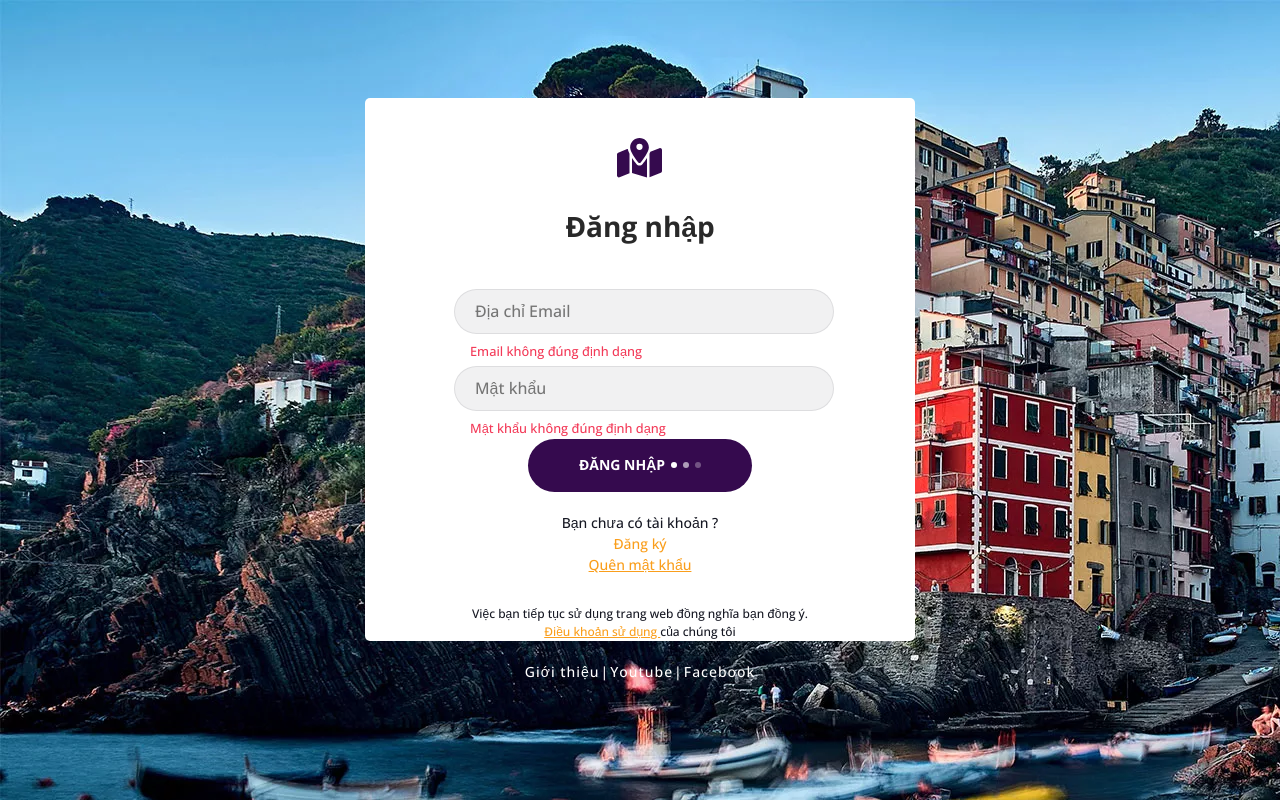
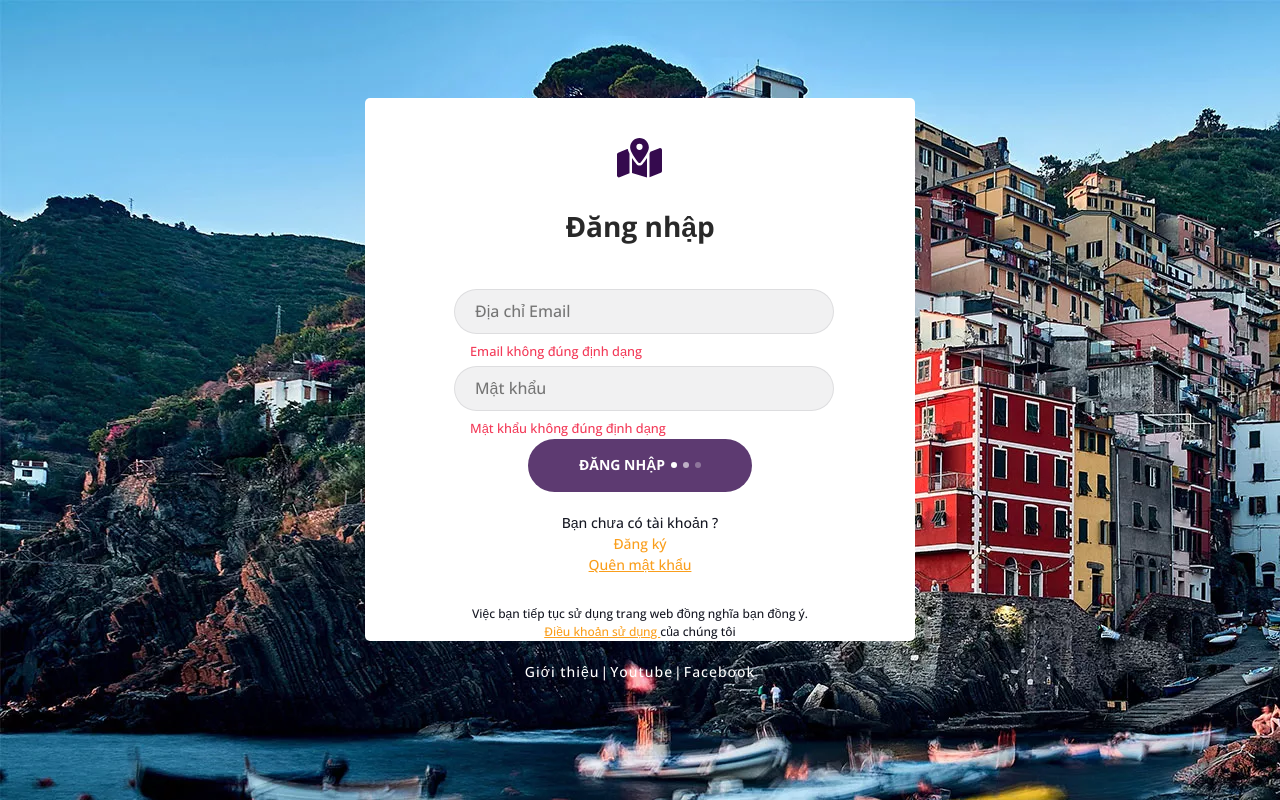
Before and after one commit to Pha1Huynh/travel_app_fe_react, a React (Create React App) app: page /login in a window 1280 px wide. Built offline with nearby package versions, Linux system fonts and the light colour scheme.

Commit message:
custom event onclic button

```diff
--- a/src/components/Button/Button.tsx
+++ b/src/components/Button/Button.tsx
@@ -2,12 +2,14 @@ import { IButton } from '../../interfaces/components/button.interfacce';
 import EllipsisIcon from '../EllipsisIcon/EllipsisIcon';
 
 function Button(props: IButton) {
-  const { text, type, size } = props;
+  const { text, type, size, eventOnClick, isDisabled } = props;
   let sizeCss = `button-size-${size}`;
   let typecss = `button-${type}`;
+  let disabledCss = isDisabled === true && `button-disabled `
+  console.log('check props button', props)
   return (
     <>
-      <button className={`${typecss} ${sizeCss}`}>
+      <button className={`${typecss} ${sizeCss} ${disabledCss}`} onClick={() => { eventOnClick() }}>
         {text} <EllipsisIcon />
       </button>
     </>
--- a/src/hoc/GlobalStyles/GlobalStyles.scss
+++ b/src/hoc/GlobalStyles/GlobalStyles.scss
@@ -116,9 +116,11 @@ body {
 .button-size-sm {
     width: 19.7rem;
 }
+
 .button-disabled {
-    opacity: .8;
-    cursor: not-allowed;
+    opacity       : .8;
+    pointer-events: none;
+
 }
 
 .max-wide-1200 {
--- a/src/interfaces/components/button.interfacce.ts
+++ b/src/interfaces/components/button.interfacce.ts
@@ -2,4 +2,6 @@ export interface IButton {
   text: string;
   type: string;
   size: string;
+  eventOnClick?: any;
+  isDisabled?: boolean;
 }
--- a/src/pages/client/LoginPage/LoginPage.tsx
+++ b/src/pages/client/LoginPage/LoginPage.tsx
@@ -27,8 +27,11 @@ function LoginPage() {
             setIsButtonDisabled(false);
         }
 
-    }, [loginState.userNameOrEmailAddress, loginState.password]);
+    }, [loginState]);
 
+    const handleLogin = () => {
+        console.log('...Login')
+    }
     return (<>
         {isLogin === true ? <div className="login-warpper">
             <div className="login-container">
@@ -55,8 +58,11 @@ function LoginPage() {
                             {loginState.password.length <= 3 && <small className='text-input-error'>Mật khẩu không đúng định dạng</small>}
 
                         </div>
+                        {isButtonDisabled === true
+                            ? <Button text="Đăng nhập" type="primary" size="l" isDisabled={true} />
+                            : <Button text="Đăng nhập" type="primary" size="l" eventOnClick={handleLogin} />}
 
-                        <Button text="Đăng nhập" type="primary" size="l" />
+
 
                         <div className="login-note-dontacc">
                             <p>Bạn chưa có tài khoản ? <p onClick={() => { setIsLogin(false) }} className='text-link text-color'>Đăng ký</p></p>
```
